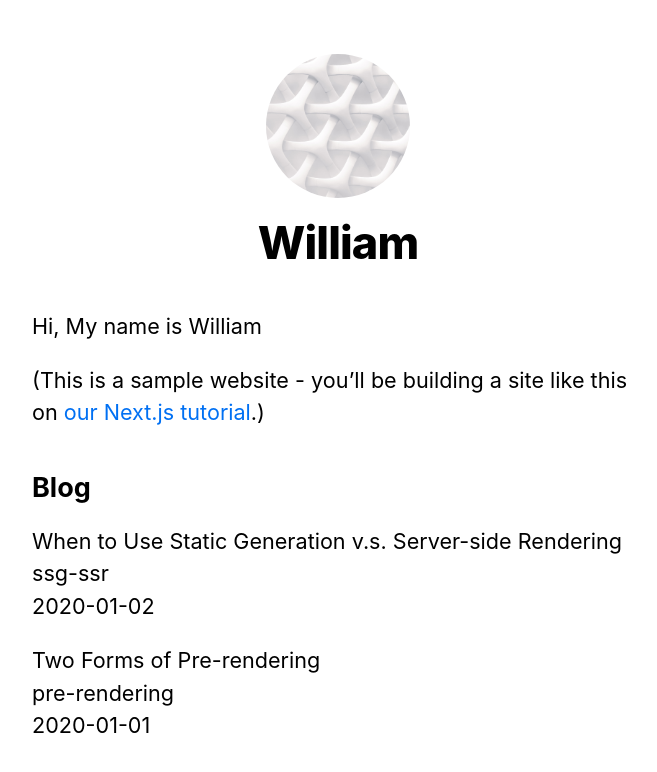
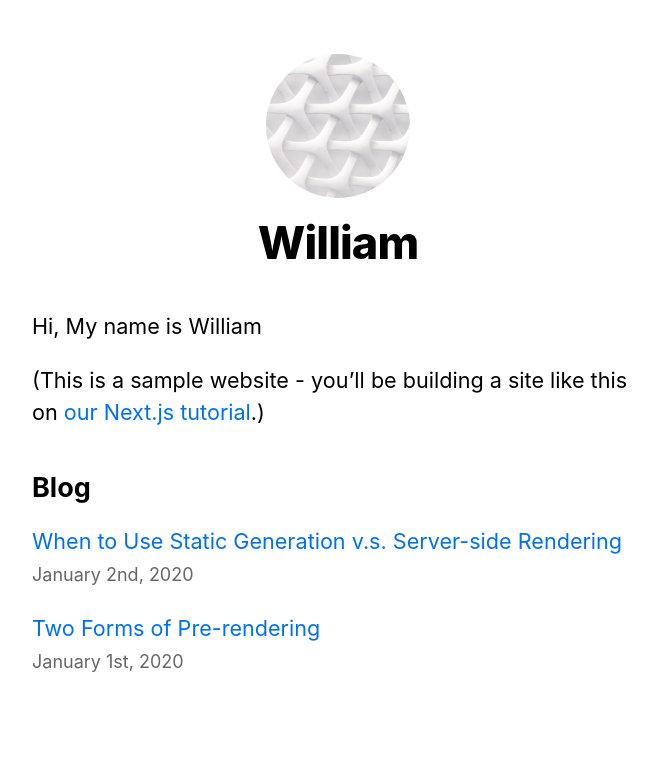
Before and after one commit to coding-quizzer/next-js-tutorial, a Next.js app: page / in a window 1280 px wide. Shown: the top 772 px of the page, without its empty margins (302-959 px from the left). Built offline with nearby package versions, Linux system fonts and the light colour scheme.

Commit message:
Format the blog article list on the home page with links so that it looks good and is functional

```diff
--- a/pages/index.js
+++ b/pages/index.js
@@ -3,6 +3,7 @@
 import utilStyles from '../styles/utils.module.css';
 import { getSortedPostsData } from '../lib/posts';
 import Link from 'next/link';
+import Date from '../components/date';
 
 export async function getStaticProps() {
   const allPostsData = getSortedPostsData();
@@ -33,11 +34,11 @@
         <ul className={utilStyles.list}>
           {allPostsData.map(({ id, date, title }) => (
             <li className={utilStyles.listItem} key={id}>
-              {title}
+              <Link href={`posts/${id}`}>{title}</Link>
               <br />
-              {id}
-              <br />
-              {date}
+              <small className={utilStyles.lightText}>
+                <Date dateString={date} />
+              </small>
             </li>
           ))}
         </ul>
```
